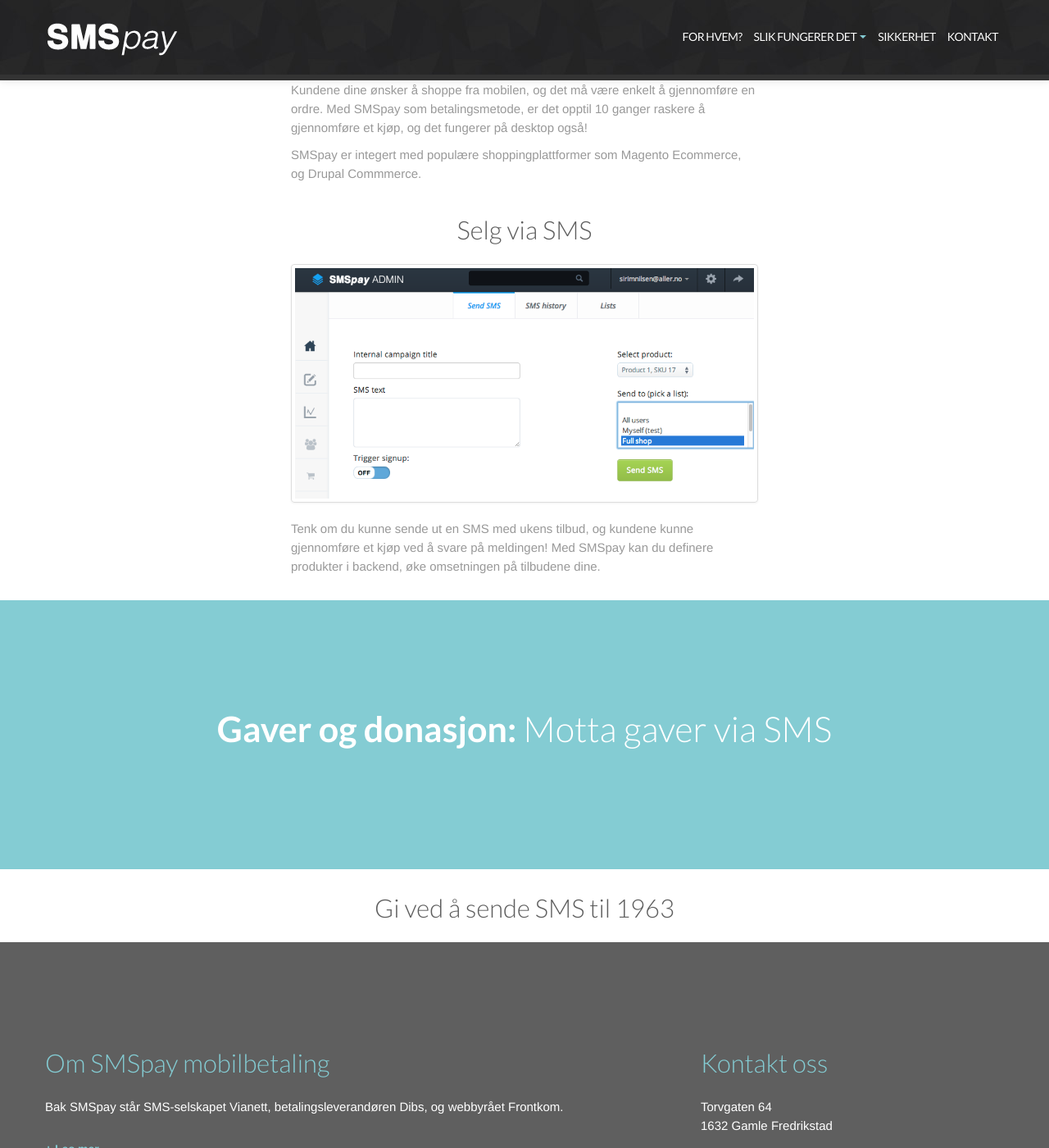
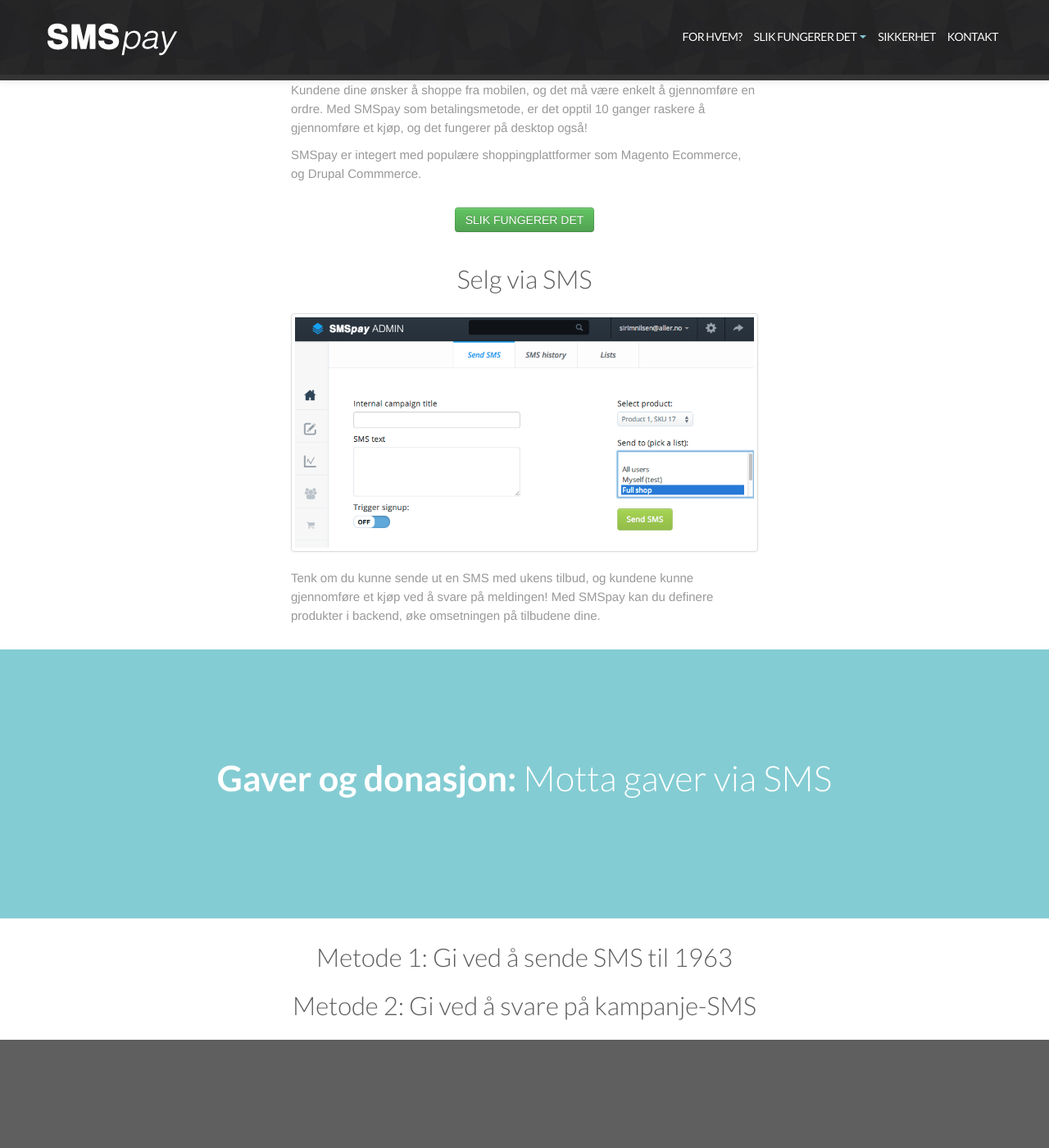
Before and after one commit to front/smspay.io, a Jekyll site: the page built from om.html, in a window 1280 px wide and 1400 px high, scrolled down 1470 px. Shown: the whole window at 82% size. Built offline with Jekyll 4.4.1, drawn with Linux system fonts in a browser that asks for light colours; nearby versions of some CDN libraries; grey boxes are pictures that could not be loaded.

Commit message:
more content

```diff
--- a/_layouts/default.html
+++ b/_layouts/default.html
@@ -70,7 +70,7 @@
               <ul class="dropdown-menu">
                 <li><a href="hvordan.html#shop">Jeg vil shoppe</a></li>
                 <li><a href="hvordan.html#gi">Jeg vil gi til et formål</a></li>
-                <li><a href="#">→ For bedriften (merchant)</a></li>
+                <li><a href="om.html">→ For bedriften (merchant)</a></li>
               </ul>
             </li>
             <li><a href="sikkerhet.html">Sikkerhet</a></li>
--- a/om.html
+++ b/om.html
@@ -71,6 +71,10 @@
           <p>Kundene dine ønsker å shoppe fra mobilen, og det må være enkelt å gjennomføre en ordre. Med SMSpay som betalingsmetode, er det opptil 10 ganger raskere å gjennomføre et kjøp, og det fungerer på desktop også!</p>
           <p>SMSpay er integert med populære shoppingplattformer som Magento Ecommerce, og Drupal Commmerce.</p>
           <br>
+          <p class="text-center">
+            <a href="hvordan.html#shop" class="btn btn-success">SLIK FUNGERER DET</a>
+          </p>
+          <br>
           <h2 class="text-center">Selg via SMS</h2>
           <div class="thumbnail">
             <img src="img/admin.png">
@@ -101,7 +105,10 @@
       <br>
       <div class="row-fluid">
         <div class="span6 offset3">
-          <h2 class="text-center">Gi ved å sende SMS til 1963</h2>
+          <h2 class="text-center">Metode 1: Gi ved å sende SMS til 1963</h2>
+
+          <h2 class="text-center">Metode 2: Gi ved å svare på kampanje-SMS</h2>
+
         </div>
       </div>
 
```
